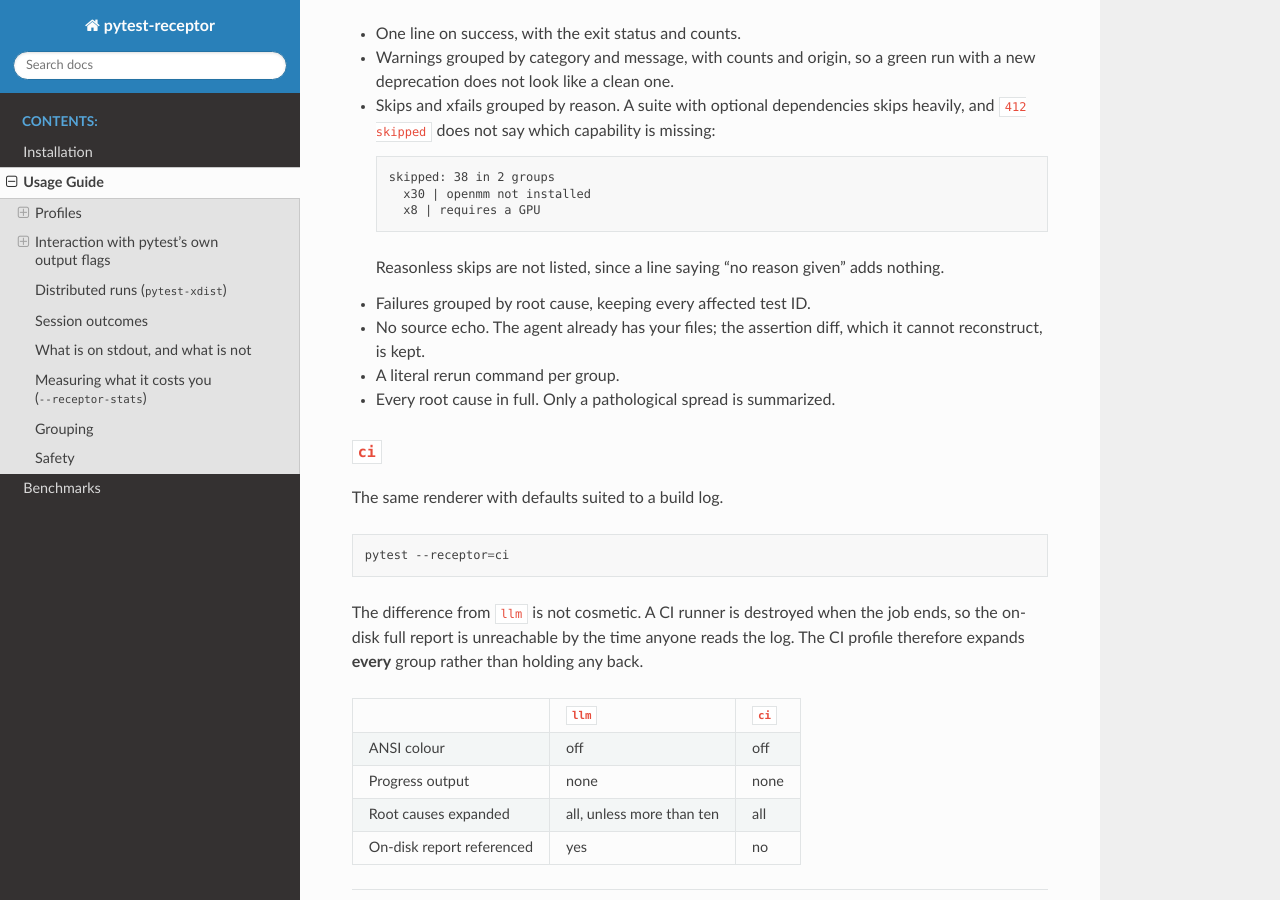
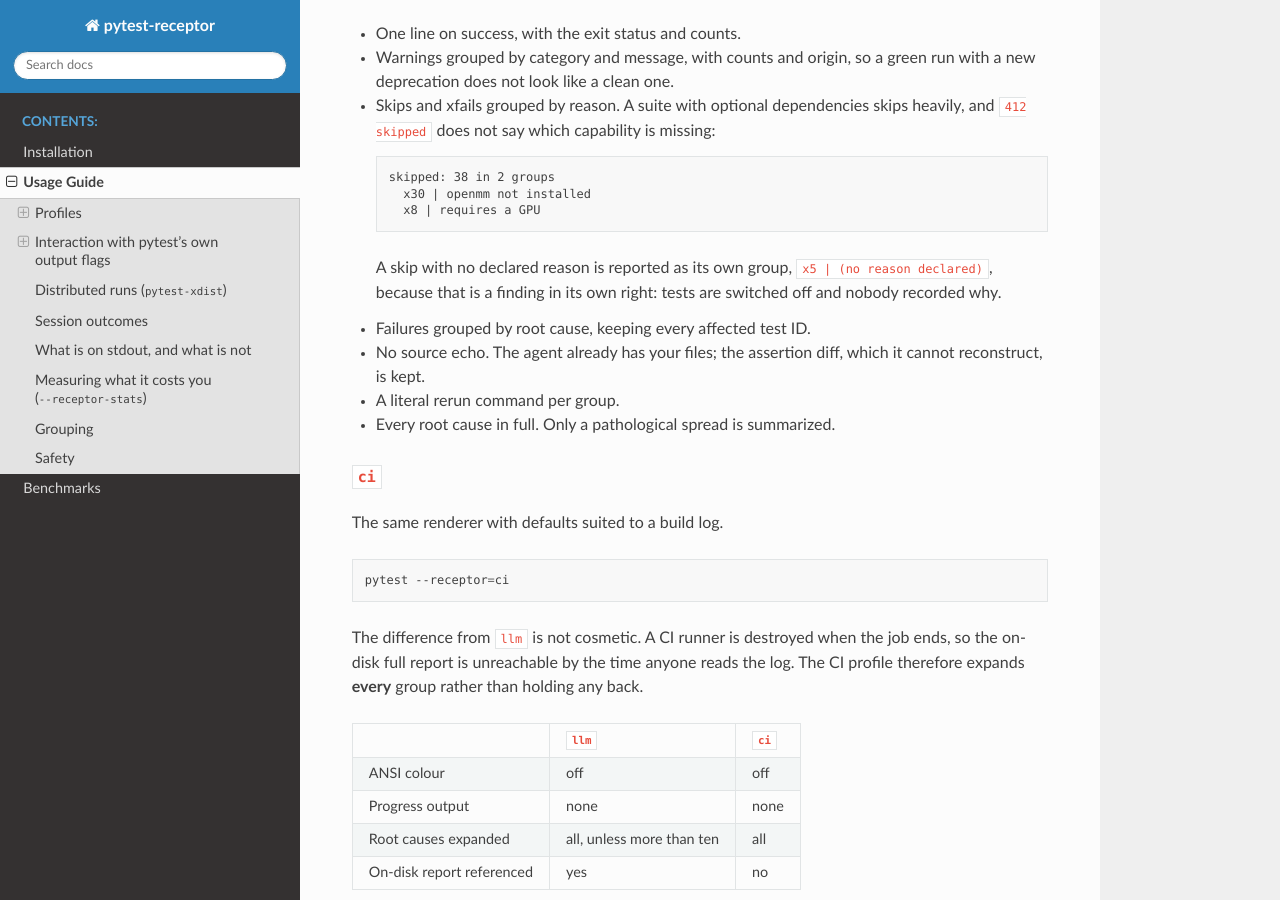
Before and after one commit to uibcdf/pytest-receptor, a Sphinx documentation site: the page built from docs/usage.md, in a window 1280 px wide and 900 px high, scrolled down 1086 px. Built offline with Sphinx 7.4.7 and the Read the Docs theme 3.1.0, drawn with Linux system fonts in a browser that asks for light colours.

Commit message:
fix: report undocumented skips instead of hiding them
The first cut suppressed skips with no declared reason as noise. That confused
two different things: printing four hundred identical "no reason given" lines
would be noise, but stating that four hundred tests are switched off and nobody
recorded why is a finding, and it costs one line.

It is also exactly the kind of thing a maintainer wants surfaced. A skip without
a reason should either be documented or deleted, and nothing else in a test run
will point it out.

    skipped: 412 in 3 groups
      x380 | openmm not installed
      x30  | requires a GPU
      x2   | (no reason declared)

````diff
--- a/docs/usage.md
+++ b/docs/usage.md
@@ -62,8 +62,9 @@ FAIL exit=1 | 38 failed, 90 passed | 12.40s | 1 root cause
     x8 | requires a GPU
   ```
 
-  Reasonless skips are not listed, since a line saying "no reason given" adds
-  nothing.
+  A skip with no declared reason is reported as its own group,
+  `x5 | (no reason declared)`, because that is a finding in its own right: tests
+  are switched off and nobody recorded why.
 * Failures grouped by root cause, keeping every affected test ID.
 * No source echo. The agent already has your files; the assertion diff, which it
   cannot reconstruct, is kept.
````
Also changed, not shown: 2 other files.
